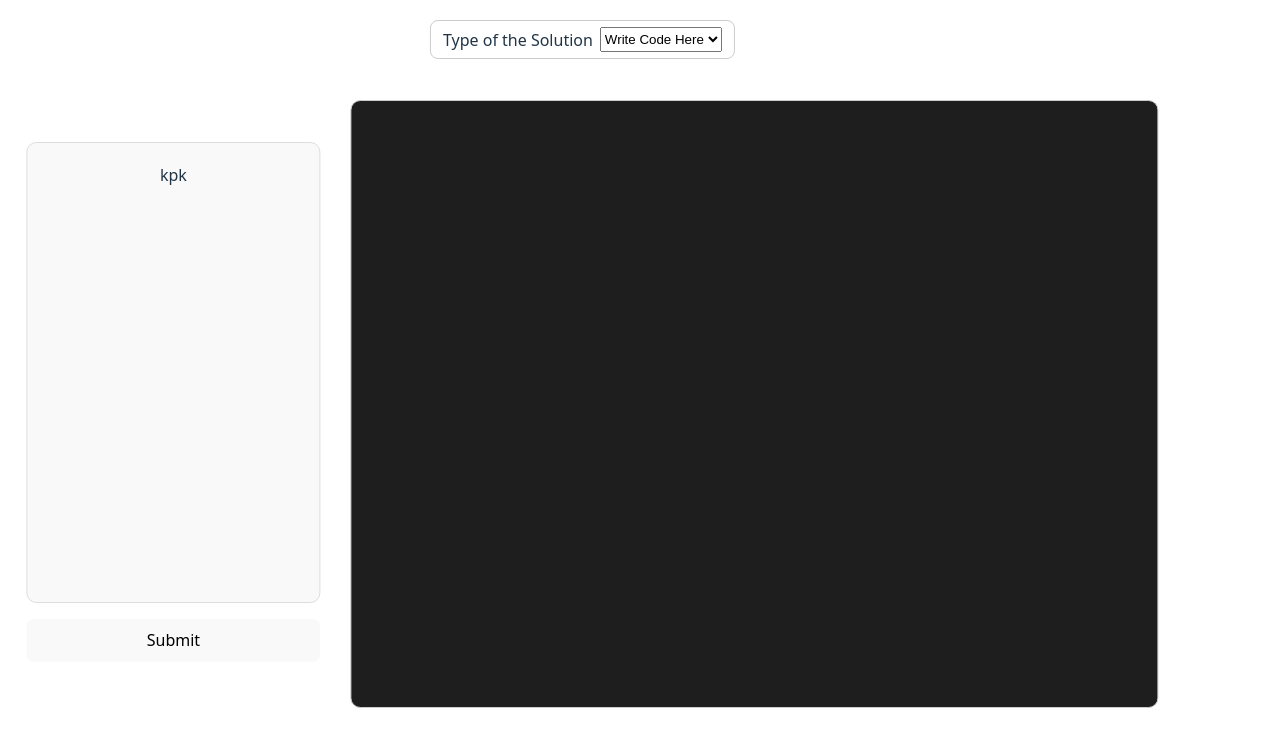
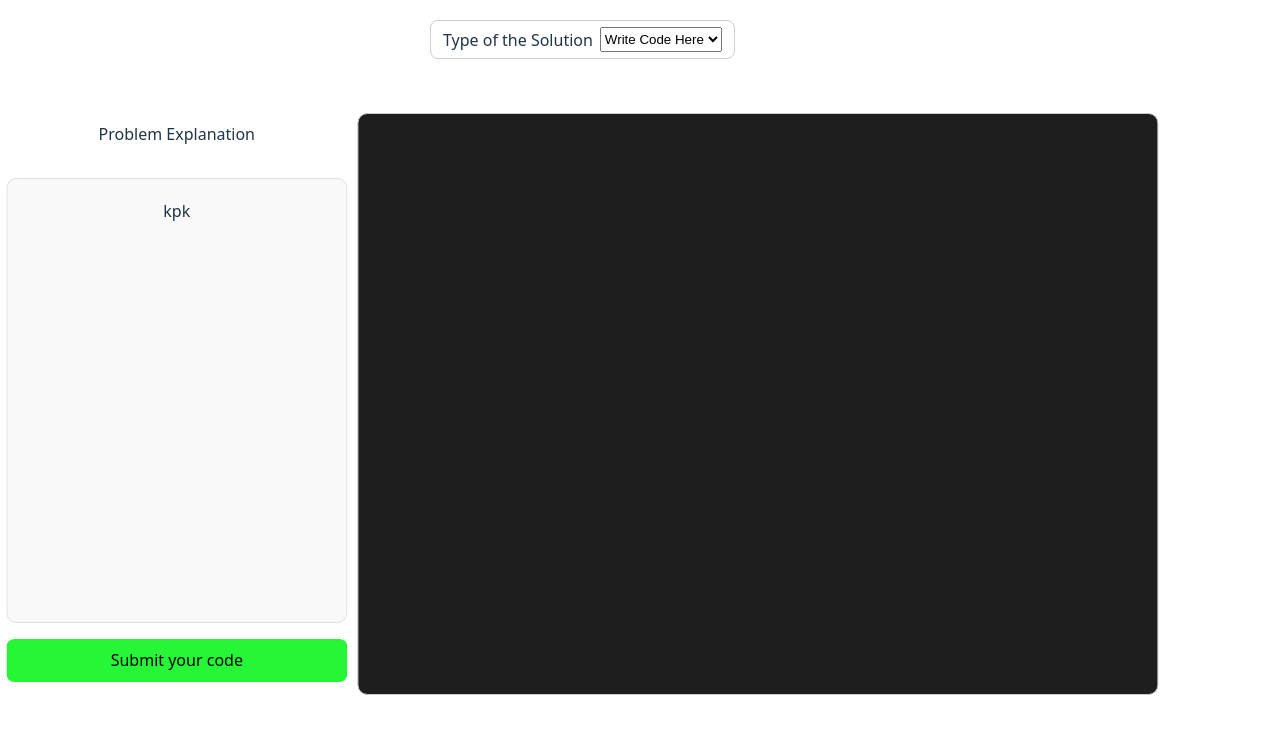
Before and after one commit to UomCpt/CptJudge, a React app in the folder frontend/frontend/: page / in a window 1280 px wide. Shown: the top 746 px of the page. Built offline with nearby package versions, Linux system fonts and the light colour scheme; the HTML template or start-up script is replaced by a standard one.

Commit message:
submit with hover

```diff
--- a/frontend/frontend/src/TypesOfSolution.css
+++ b/frontend/frontend/src/TypesOfSolution.css
@@ -95,7 +95,7 @@
     height: 100%;
 
 
-    padding: 20px;
+
 
     overflow-y: auto;
     box-sizing: border-box;
@@ -108,7 +108,7 @@
     font-family: "Fira Code", monospace;
     font-size: 1rem;
     border-radius: 10px;
-    padding: 15px;
+
 
     margin-top: 20px;
     border: 1px solid #ccc;
@@ -122,6 +122,11 @@
 }
 
 #submit-text{
-    justify-self: end;
+    background-color: rgb(37, 247, 54);
 
 }
+
+#submit-text:hover{
+    background-color: rgb(141, 254, 150);
+
+}
--- a/frontend/frontend/src/TypesOfSolution.jsx
+++ b/frontend/frontend/src/TypesOfSolution.jsx
@@ -46,7 +46,10 @@ export default function TypesOfSolution() {
         {selected=="WriteCodeHere"&&
         <div id="editorContainer" >
           <div id="description-div">
-          <p id="description">kpk</p> <button id="submit-text">Submit</button></div>
+
+           <p>Problem Explanation</p>
+          <p id="description">kpk</p>
+          <button id="submit-text">Submit your code</button></div>
 
 
 
```
